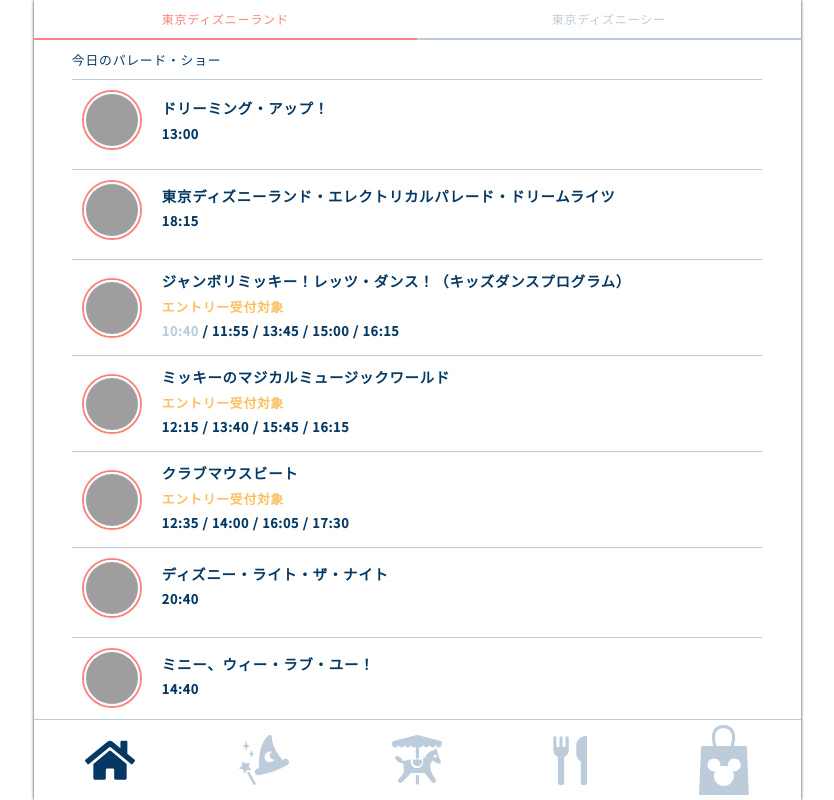
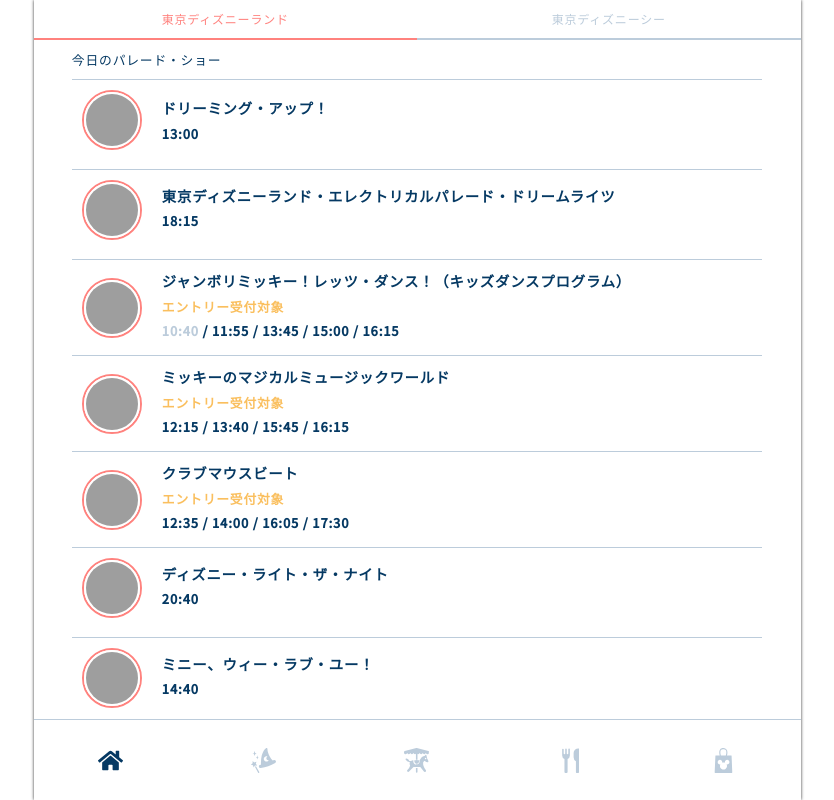
Before and after one commit to souta1125/test_page, a plain HTML site: page index.html in a window 1280 px wide. Shown: the whole page, without its empty margins (223-1057 px from the left). Drawn offline with nearby package versions, Linux system fonts and the light colour scheme; grey boxes are pictures that could not be loaded.

Commit message:
Update style.css

```diff
--- a/style.css
+++ b/style.css
@@ -194,8 +194,8 @@ nav{
 
 .nav_inner .nav_bottom .nav_item svg{
   fill: #BCCCDB;
-  height: 25;
-  width: 25;
+  height: 25px;
+  width: 25px;
 }
 
 .nav_inner .nav_bottom .nav_item.is_active svg{
```
